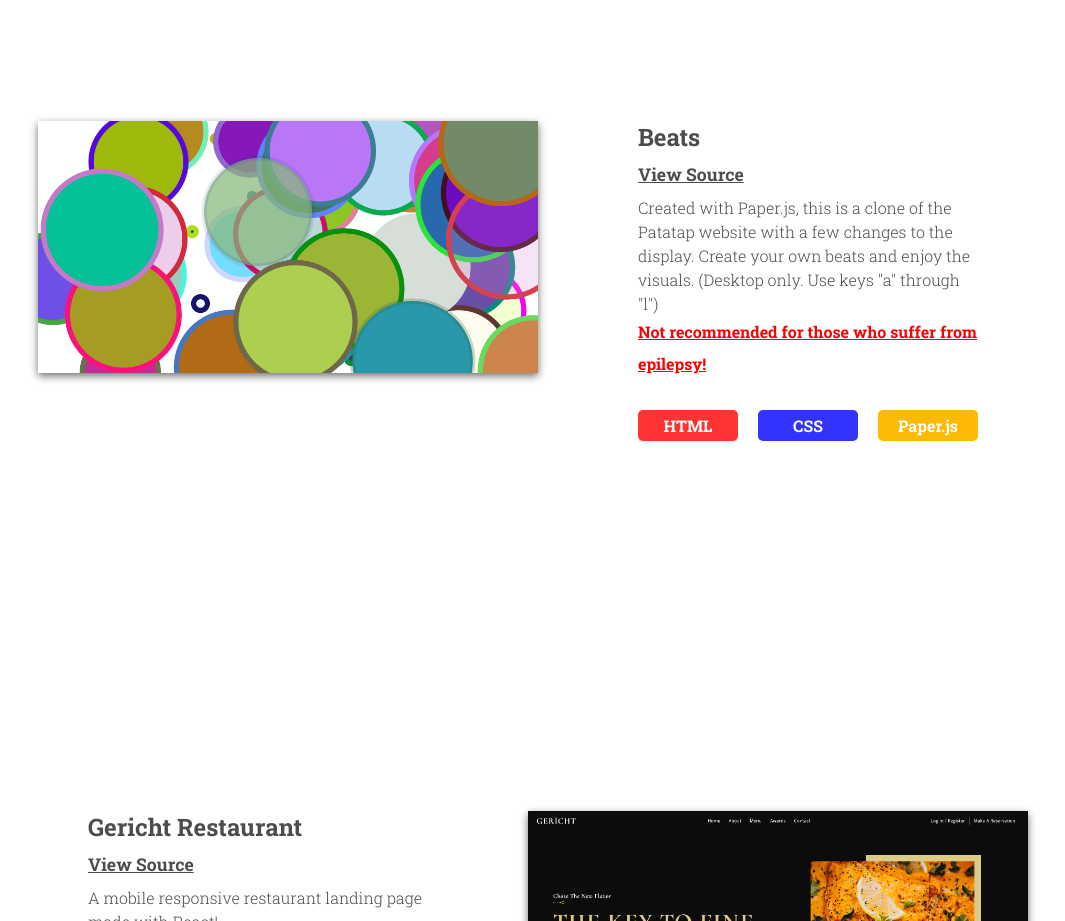
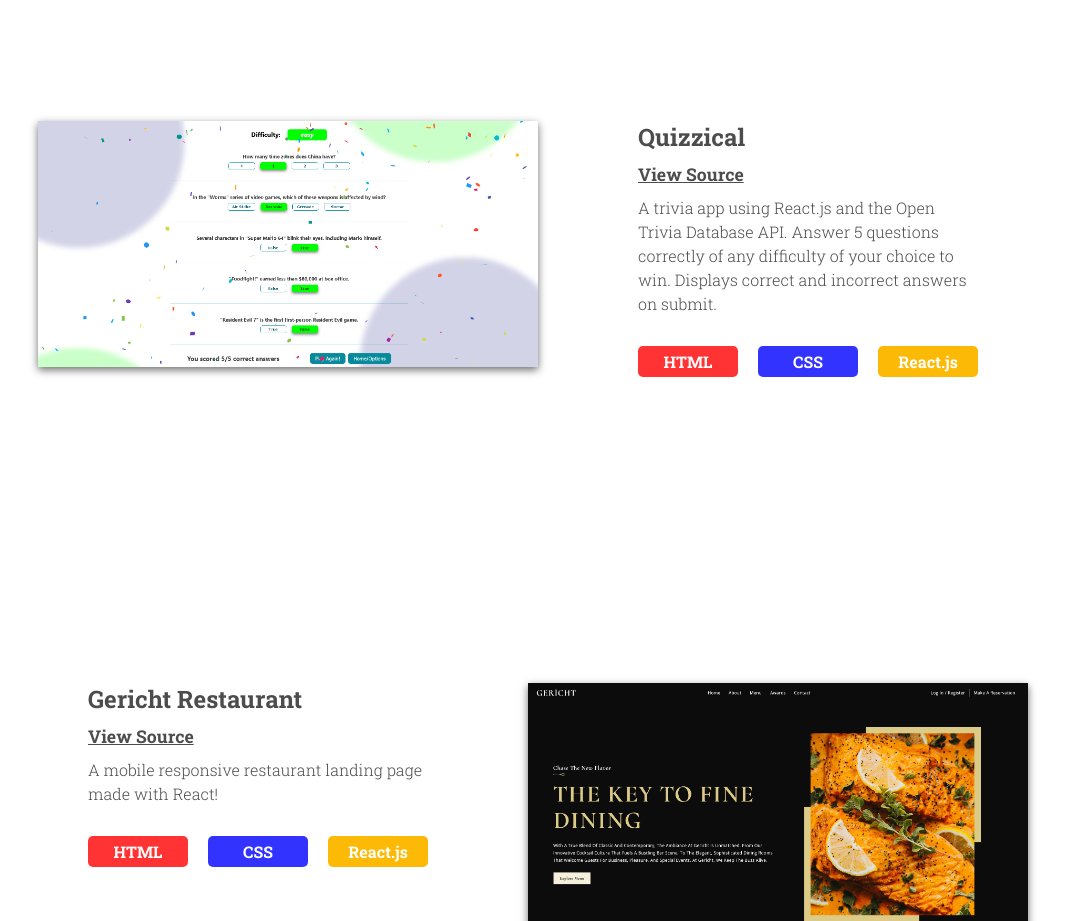
Before and after one commit to rylee816/portfolio_website, a website built with Parcel: page index.html in a window 1280 px wide. Shown: the part 2920-3841 px from the top of the page, without its empty margins (107-1172 px from the left). Built offline with nearby package versions, Linux system fonts and the light colour scheme.

Commit message:
remove beats app and replace with Quizzical React app.

```diff
--- a/index.html
+++ b/index.html
@@ -194,26 +194,20 @@
         <div class="project project-4">
             <a href="https://beats-woozle.netlify.app" target="_blank">
               <div class="image project-3-image">
-                <img src="images/circles2.png" alt="" />
+                <img src="images/react-trivia.png" alt="" />
               </div>
             </a>
 
           <div class="project-text project-4-text">
-            <h2 class="project-text-header">Beats</h2>
-            <a class="source" href="https://github.com/rylee816/patatap_clone" target="_blank">View Source</a>
+            <h2 class="project-text-header">Quizzical</h2>
+            <a class="source" href="https://github.com/rylee816/react_trivia" target="_blank">View Source</a>
             <p>
-              Created with Paper.js, this is a clone of the Patatap website with
-              a few changes to the display. Create your own beats and enjoy the
-              visuals. (Desktop only. Use keys "a" through "l") <br /><b
-                ><span class="beats"
-                  >Not recommended for those who suffer from epilepsy!</span
-                ></b
-              >
+              A trivia app using React.js and the Open Trivia Database API. Answer 5 questions correctly of any difficulty of your choice to win. Displays correct and incorrect answers on submit.
             </p>
             <div class="technologies">
               <h4 class="html">HTML</h4>
               <h4 class="css">CSS</h4>
-              <h4 class="javascript">Paper.js</h4>
+              <h4 class="javascript">React.js</h4>
             </div>
           </div>
         </div>
```
Also changed, not shown: images/react-trivia.png (added).
